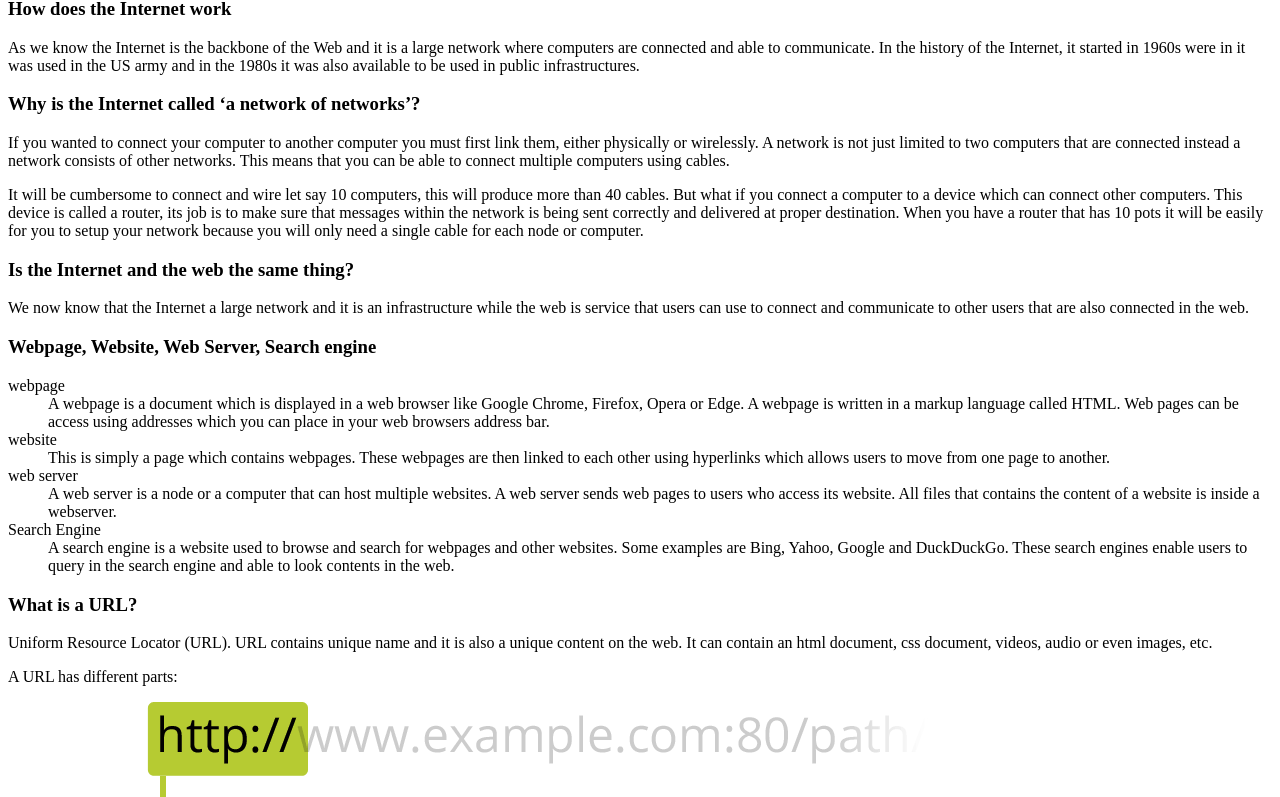
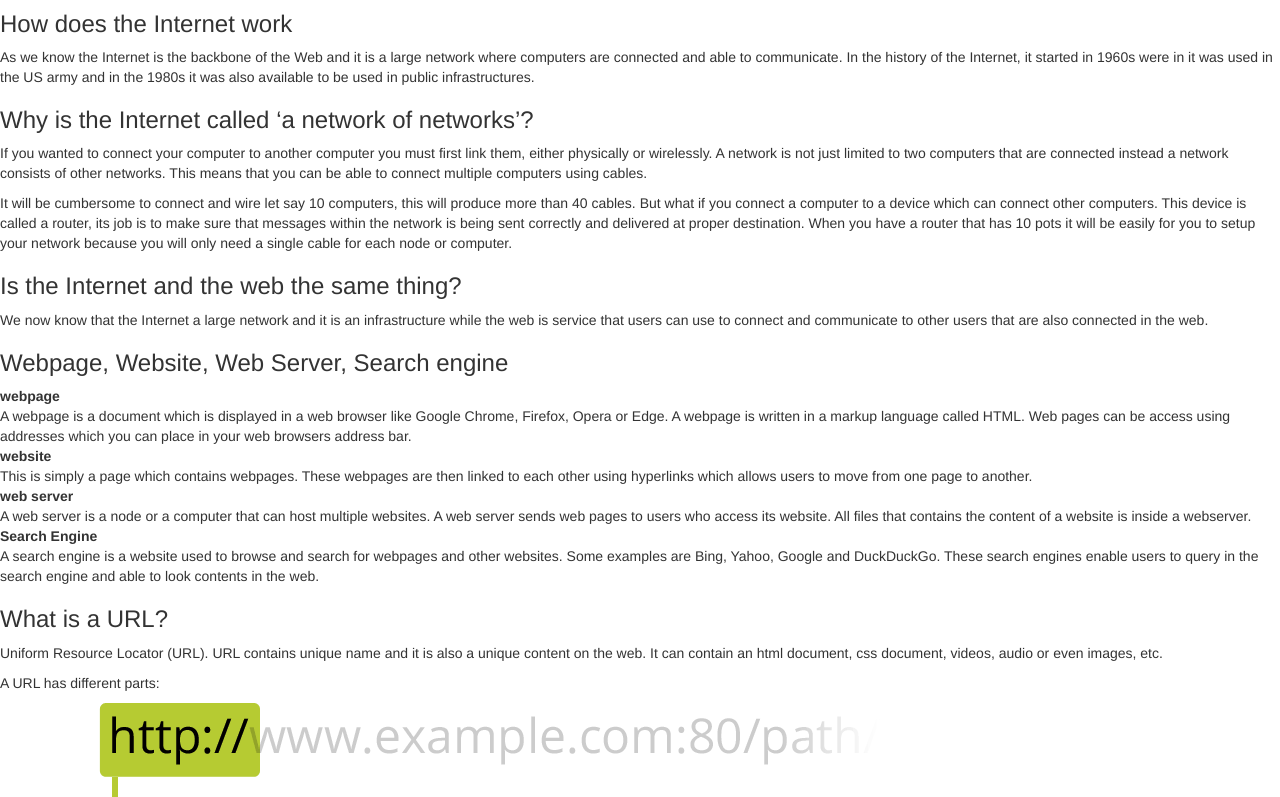
Before and after one commit to DarrenSison/WebTek, a plain HTML site: page source/web.html in a window 1280 px wide. Shown: the part 69-866 px from the top of the page. Drawn offline with Linux system fonts and the light colour scheme.

Commit message:
added stylesheet

```diff
--- a/source/web.html
+++ b/source/web.html
@@ -3,6 +3,8 @@
 <head>
     <meta charset="UTF-8">
     <title>Title</title>
+    <link href="styles/bootstrap-theme.css" rel="stylesheet">
+    <link href="styles/bootstrap.css" rel="stylesheet">
 </head>
 <body>
 <main>
```
